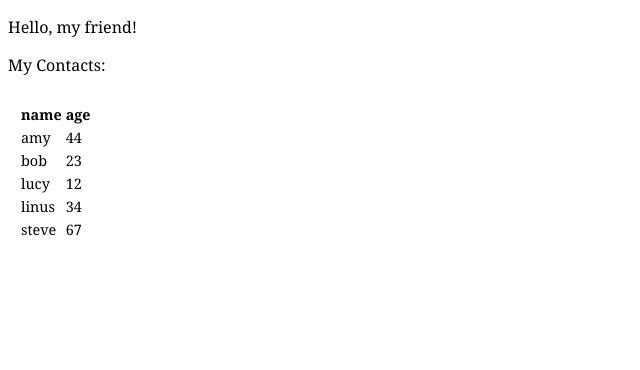
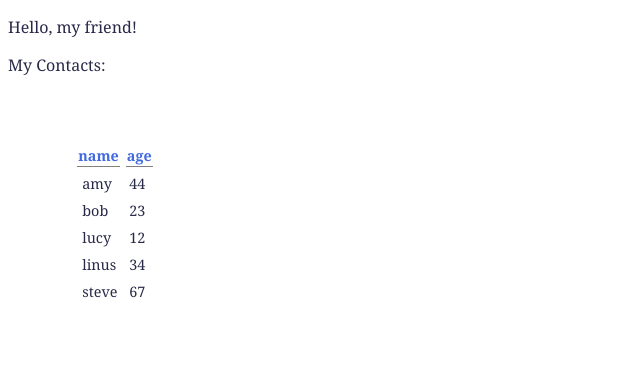
Before and after one commit to gusmairs/flask-app, a Flask app: page / in a window 1280 px wide. Shown: the top 370 px of the page, without its empty margins (0-640 px from the left). Run offline with Flask 2, Linux system fonts and the light colour scheme.

Commit message:
some css polish

```diff
--- a/app.py
+++ b/app.py
@@ -1,22 +1,15 @@
-# import os
 from flask import Flask, render_template
 import pandas as pd
 
 app = Flask(__name__, static_url_path='')
 
-# contacts = []
-# with open('names.txt', 'r') as names:
-#     contacts = names.read().splitlines()
-
 contacts = pd.read_csv('names.txt')
 records = contacts.to_dict(orient='records')
 t = contacts.to_html(border=0, index=False, escape=True)
 t.split('\n')
-records
 
 @app.route('/')
 def index():
     return render_template('index.html',
                            message='Hello, my friend!',
-                           table=t,
-                           records=records)
+                           table=t)
--- a/static/app.css
+++ b/static/app.css
@@ -1,32 +1,24 @@
 html {
   font-family: 'Georgia';
-  font-size: 16px;
+  color: #282848;
 }
 
 table.dataframe {
-  /* border: none; */
-  /* border-bottom: 1px solid #C8C8C8; */
-  /* border-collapse: collapse; */
-  text-align:left;
-  padding: 10px;
-  margin-bottom: 40px;
-  font-size: 0.9em;
-  /* border: None;
-  margin: 4px;
-  border-left: 16px;
-  border-left: 16px;
-  border-spacing: 6px; */
+  font-size: 0.9rem;
+  margin: 5%;
+  border-spacing: 6px;
 }
 
-/* th {
-  color: steelblue;
+th {
+  color: royalblue;
   font-style: normal;
-  font-size: 14px;
+  text-align: center;
+  border-bottom-width: 0.5px;
+  border-bottom-color: gray;
+  border-bottom-style: solid;
 }
 
 td {
-  font-family: 'Source Code Pro';
-  text-align: center;
-  font-size: 12px;
+  text-align: left;
   text-indent: 10%;
-} */
+}
```
Also changed, not shown: templates/index.html (+0 -13 lines).
